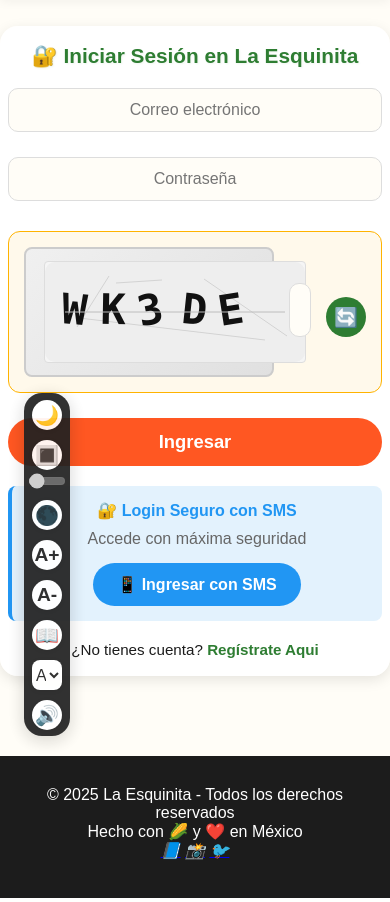
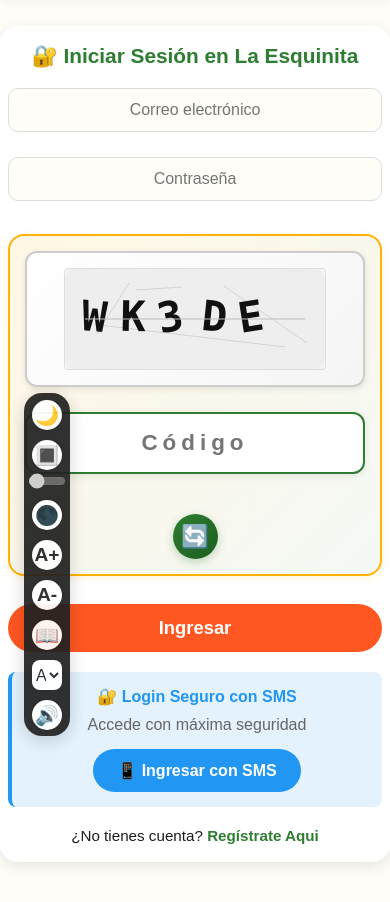
Before and after one commit to IngDavid-Torres/La-Esquinita-1, a Flask app: page /login in a window 390 px wide. Shown: the part 84-986 px from the top of the page. Run offline with Flask 3, Linux system fonts and the light colour scheme.

Commit message:
Mejora diseño CAPTCHA: input más grande, mejor espaciado y responsive

```diff
--- a/templates/login.html
+++ b/templates/login.html
@@ -240,18 +240,19 @@
             display: flex;
             align-items: center;
             justify-content: center;
-            gap: 15px;
-            margin: 15px 0;
-            padding: 15px;
-            background: rgba(255, 179, 0, 0.08);
-            border-radius: 12px;
-            border: 1.5px solid var(--primary);
+            gap: 20px;
+            margin: 18px 0;
+            padding: 20px;
+            background: linear-gradient(135deg, rgba(255, 179, 0, 0.1), rgba(46, 125, 50, 0.05));
+            border-radius: 16px;
+            border: 2px solid var(--primary);
+            box-shadow: 0 2px 8px rgba(255, 179, 0, 0.15);
         }
 
         .captcha-display {
-            background: linear-gradient(135deg, #f0f0f0, #e0e0e0);
-            padding: 12px 18px;
-            border-radius: 8px;
+            background: linear-gradient(135deg, #ffffff, #f5f5f5);
+            padding: 15px 20px;
+            border-radius: 12px;
             font-family: 'Courier New', monospace;
             font-size: 1.4em;
             font-weight: bold;
@@ -259,53 +260,115 @@
             color: #333;
             text-shadow: 1px 1px 2px rgba(0,0,0,0.1);
             border: 2px solid #ccc;
-            min-width: 120px;
+            min-width: 140px;
+            min-height: 60px;
             text-align: center;
             user-select: none;
+            display: flex;
+            align-items: center;
+            justify-content: center;
+            box-shadow: 0 2px 6px rgba(0,0,0,0.1);
+        }
+
+        .captcha-display img {
+            max-width: 100%;
+            height: auto;
+            border-radius: 6px;
         }
 
         .captcha-input {
             flex: 1;
-            max-width: 150px;
+            max-width: 180px;
+            min-width: 140px;
             text-align: center;
-            font-size: 1.3em;
+            font-size: 1.6em;
             font-weight: bold;
-            letter-spacing: 3px;
-            padding: 14px 10px;
+            letter-spacing: 5px;
+            padding: 18px 15px;
+            border: 2px solid var(--secondary);
+            border-radius: 12px;
+            background: #fff;
+            box-shadow: 0 2px 8px rgba(0,0,0,0.08);
+            transition: all 0.3s ease;
+        }
+
+        .captcha-input:focus {
+            border-color: var(--primary);
+            box-shadow: 0 4px 12px rgba(255, 179, 0, 0.25);
+            transform: scale(1.02);
         }
 
         .captcha-refresh {
-            background: var(--secondary);
+            background: linear-gradient(135deg, var(--secondary), #1b5e20);
             color: white;
             border: none;
             border-radius: 50%;
-            width: 40px;
-            height: 40px;
+            width: 50px;
+            height: 50px;
             cursor: pointer;
-            font-size: 1.2em;
-            transition: background 0.3s, transform 0.2s;
+            font-size: 1.4em;
+            transition: all 0.3s ease;
             display: flex;
             align-items: center;
             justify-content: center;
+            box-shadow: 0 3px 10px rgba(46, 125, 50, 0.3);
         }
 
         .captcha-refresh:hover {
-            background: var(--accent);
-            transform: rotate(180deg);
+            background: linear-gradient(135deg, var(--accent), #d84315);
+            transform: rotate(180deg) scale(1.1);
+            box-shadow: 0 5px 15px rgba(255, 87, 34, 0.4);
         }
 
         .captcha-error {
             color: var(--accent);
-            font-size: 0.9em;
-            margin-top: 5px;
+            font-size: 1em;
+            font-weight: 600;
+            margin-top: 8px;
             text-align: center;
             display: none;
+            padding: 10px;
+            background: rgba(255, 87, 34, 0.1);
+            border-radius: 8px;
+            border-left: 4px solid var(--accent);
         }
 
         .night-mode .captcha-display {
-            background: linear-gradient(135deg, #333, #444);
+            background: linear-gradient(135deg, #2a2a2a, #3a3a3a);
             color: #fff;
             border-color: #555;
+        }
+
+        .night-mode .captcha-container {
+            background: linear-gradient(135deg, rgba(255, 179, 0, 0.15), rgba(46, 125, 50, 0.1));
+            border-color: #555;
+        }
+
+        .night-mode .captcha-input {
+            background: #2a2a2a;
+            color: #fff;
+            border-color: #555;
+        }
+
+        @media(max-width:600px){
+            .captcha-container {
+                flex-direction: column;
+                gap: 15px;
+                padding: 15px;
+            }
+            .captcha-input {
+                max-width: 100%;
+                width: 100%;
+                font-size: 1.4em;
+                padding: 16px 12px;
+            }
+            .captcha-display {
+                min-width: 100%;
+            }
+            .captcha-refresh {
+                width: 45px;
+                height: 45px;
+            }
         }
         footer {
             background: var(--dark);
```
